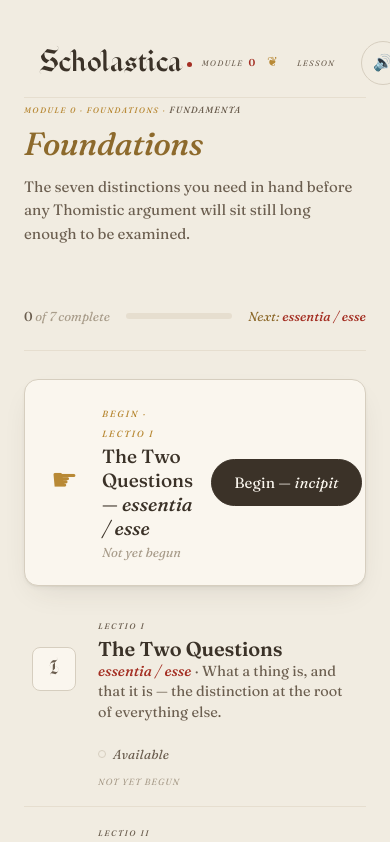
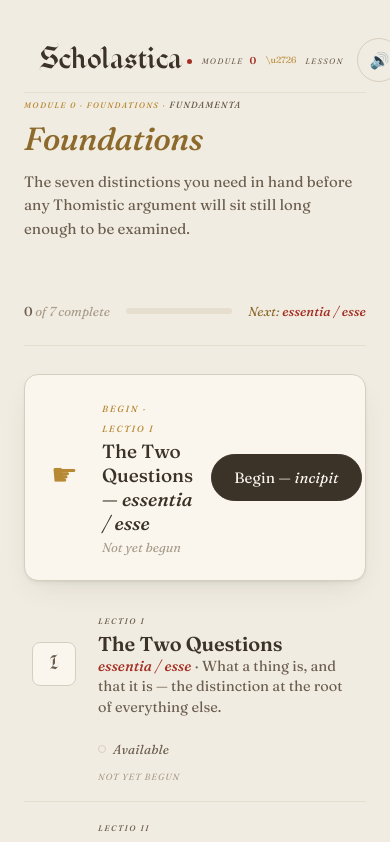
Before and after one commit to r2sgit/scholastica, a Next.js app: page /modules in a window 390 px wide. Shown: the top 842 px of the page. Built offline with nearby package versions, Linux system fonts and the light colour scheme.

Commit message:
refactor: flat curriculum-path nav, remove cp-tier nesting

```diff
--- a/app/globals.css
+++ b/app/globals.css
@@ -263,16 +263,11 @@ a { color: inherit; text-decoration: none; }
 .curriculum-path {
   display: flex;
   align-items: baseline;
-  gap: 12px;
+  flex-wrap: nowrap;
+  gap: 5px;
   font-family: 'Fraunces', Georgia, serif;
   white-space: nowrap;
-  flex-wrap: nowrap;
   justify-self: center;
-}
-.cp-tier {
-  display: inline-flex;
-  align-items: baseline;
-  gap: 5px;
 }
 .cp-label {
   font-size: 12px;
@@ -288,21 +283,12 @@ a { color: inherit; text-decoration: none; }
   font-variant-caps: all-small-caps;
   letter-spacing: 0.06em;
 }
-.cp-sep {
-  color: var(--ink-faint);
-  font-size: 14px;
-  margin: 0 2px;
-}
-.cp-name {
-  font-size: 15px;
-  font-style: italic;
-  color: var(--ink);
-  font-weight: 500;
-}
 .cp-fleuron {
   color: var(--gold);
-  font-size: 15px;
+  font-size: 10px;
   margin: 0 4px;
+  position: relative;
+  top: -1px;
 }
 
 .mute-btn {
@@ -838,10 +824,10 @@ a { color: inherit; text-decoration: none; }
   .btn { width: 100%; }
 
   .topbar { padding: 10px 16px; gap: 8px; }
-  .curriculum-path { gap: 8px; }
+  .curriculum-path { gap: 6px; }
   .cp-label  { font-size: 11px; letter-spacing: 0.12em; }
   .cp-num    { font-size: 14px; }
-  .cp-fleuron { font-size: 13px; margin: 0 3px; }
+  .cp-fleuron { font-size: 9px; margin: 0 3px; }
   .card-area { padding-bottom: 220px; }
 }
 
@@ -870,8 +856,6 @@ a { color: inherit; text-decoration: none; }
 
   .pendant-wrapper { width: 72px; }
 
-  .cp-name { display: none; }
-  .cp-sep  { display: none; }
 }
 
 @media (max-width: 860px) {
--- a/components/TopBar.tsx
+++ b/components/TopBar.tsx
@@ -59,15 +59,11 @@ function TopBarInner({ moduleId, lessonIdx, lessonTitle, lessonNum }: TopBarProp
       <nav className="curriculum-path" aria-label="Course location">
         {moduleId !== undefined && (
           <>
-            <span className="cp-tier module">
-              <span className="cp-label">Module</span>
-              <span className="cp-num">{moduleId}</span>
-            </span>
-            <span className="cp-fleuron" aria-hidden="true">{'\u2766\ufe0e'}</span>
-            <span className="cp-tier lesson" style={{ gap: '4px' }}>
-              <span className="cp-label">Lesson</span>
-              <span className="cp-num">{lessonNum ?? lessonIdx !== undefined ? lessonIdx + 1 : ''}</span>
-            </span>
+            <span className="cp-label">Module</span>
+            <span className="cp-num">{moduleId}</span>
+            <span className="cp-fleuron" aria-hidden="true">\u2726</span>
+            <span className="cp-label">Lesson</span>
+            <span className="cp-num">{lessonNum != null ? lessonNum : lessonIdx !== undefined ? lessonIdx + 1 : ''}</span>
           </>
         )}
       </nav>
```
